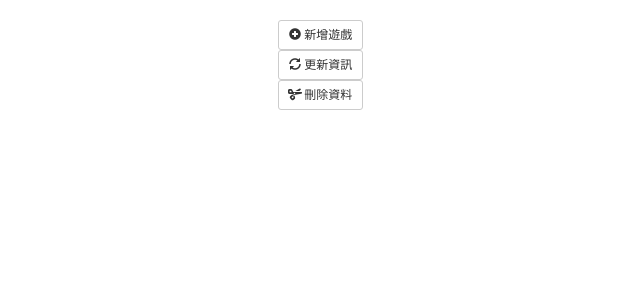
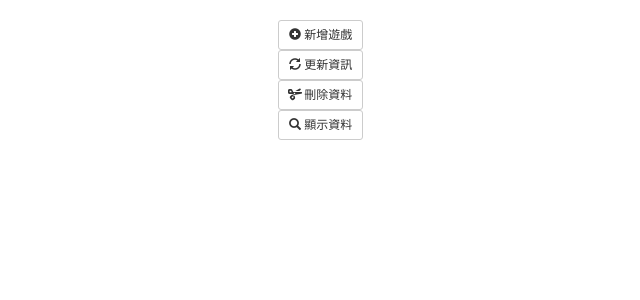
Before and after one commit to pear651530/db-team18, a PHP site: page /home.php in a window 1280 px wide. Shown: the part 250-550 px from the top of the page, without its empty margins (282-922 px from the left). Run offline with PHP 8.4, Linux system fonts and the light colour scheme; data that the repository does not hold is empty; some libraries are stand-ins or nearby versions.

Commit message:
Update home.php

```diff
--- a/home.php
+++ b/home.php
@@ -97,6 +97,11 @@
                     <span class="glyphicon glyphicon-scissors"></span> 刪除資料
                     </button>
                 </a>
+                <a href="show.php">
+                    <button type="button" class="btn btn-default btn-sm">
+                    <span class="glyphicon glyphicon-search"></span> 顯示資料
+                    </button>
+                </a>
             </div>
             <div class="col-sm-5"></div>
         </div>
```
